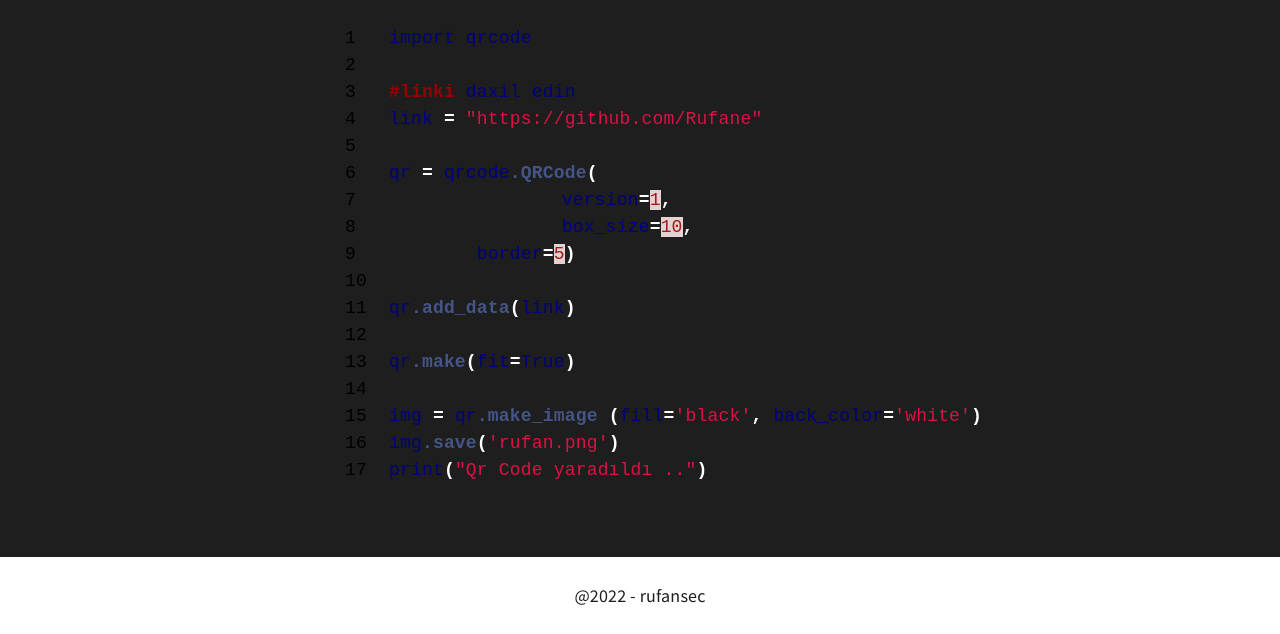
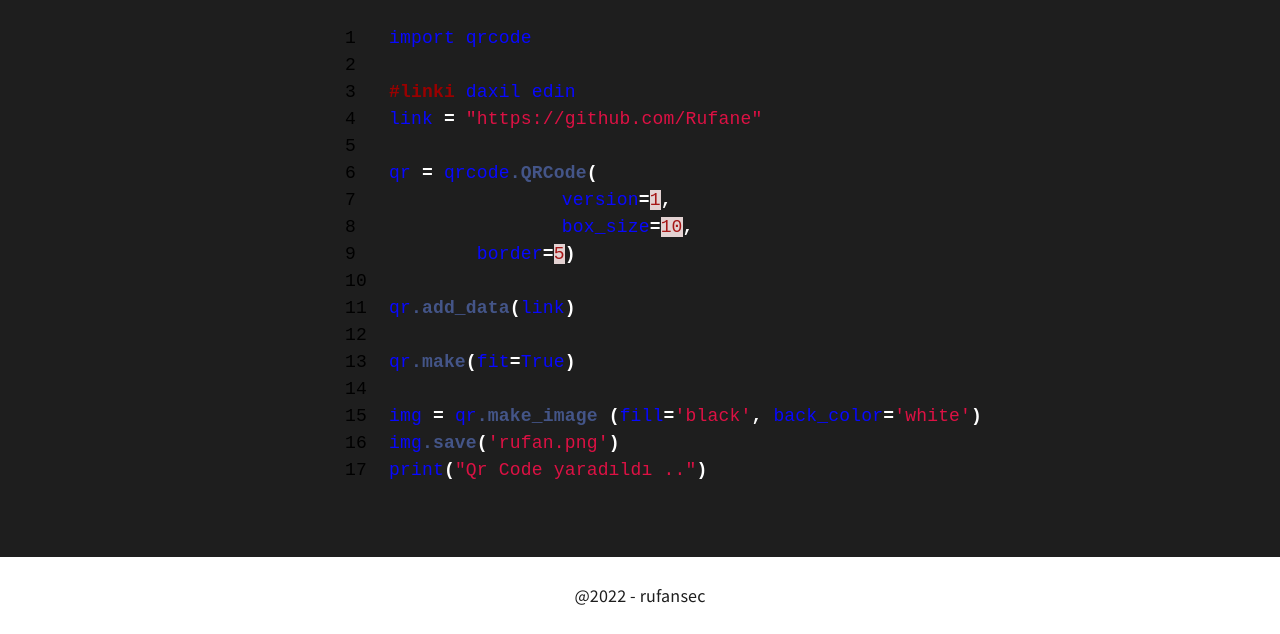
Before and after one commit to Rufan0/blog, a Jekyll site: the page built from _posts/2022-01-31-QRcode.md, in a window 1280 px wide. Shown: the part 727-1361 px from the top of the page. Built offline with Jekyll 4.4.1, drawn with Linux system fonts in a browser that asks for light colours; comment, search, counter and statistics services are not loaded.

Commit message:
change 000080 color demo 1

```diff
--- a/_sass/syntax.scss
+++ b/_sass/syntax.scss
@@ -40,7 +40,7 @@
 .highlight .ne { color: #990000; font-weight: bold } /* Name.Exception */
 .highlight .nf { color: #990000; font-weight: bold } /* Name.Function */
 .highlight .nn { color: #555555 } /* Name.Namespace */
-.highlight .nt { color: #000080 } /* Name.Tag */
+.highlight .nt { color: #0808ff } /* Name.Tag */
 .highlight .nv { color: #008080 } /* Name.Variable */
 .highlight .ow { font-weight: bold } /* Operator.Word */
 .highlight .w { color: #bbbbbb } /* Text.Whitespace */
```
